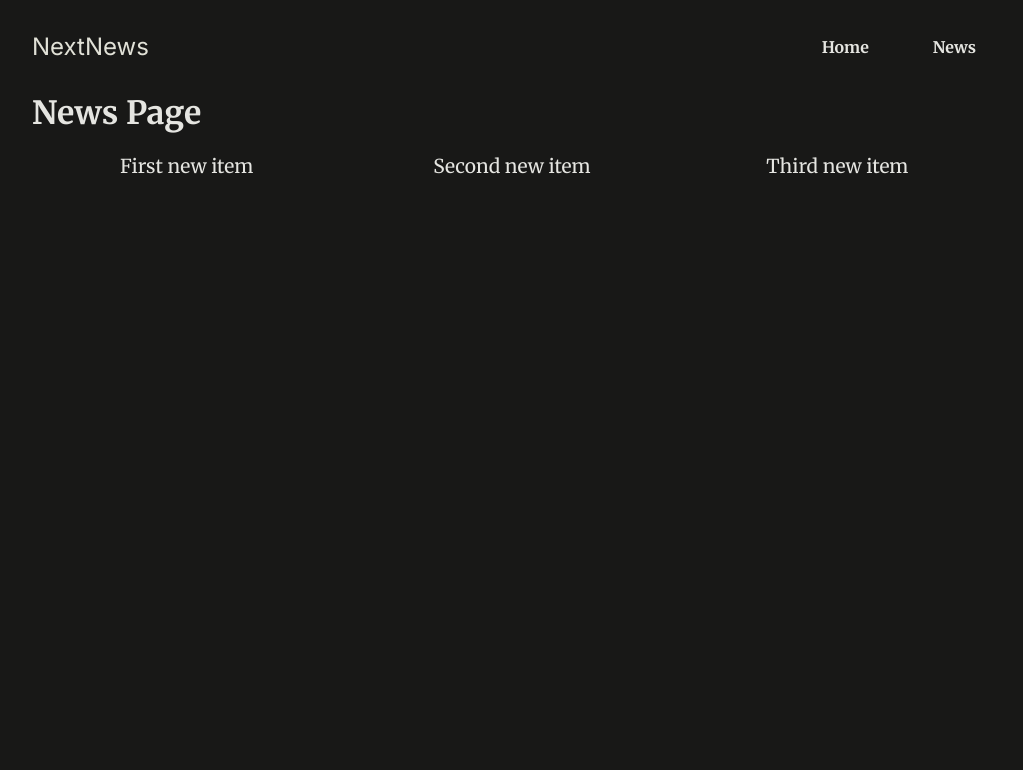
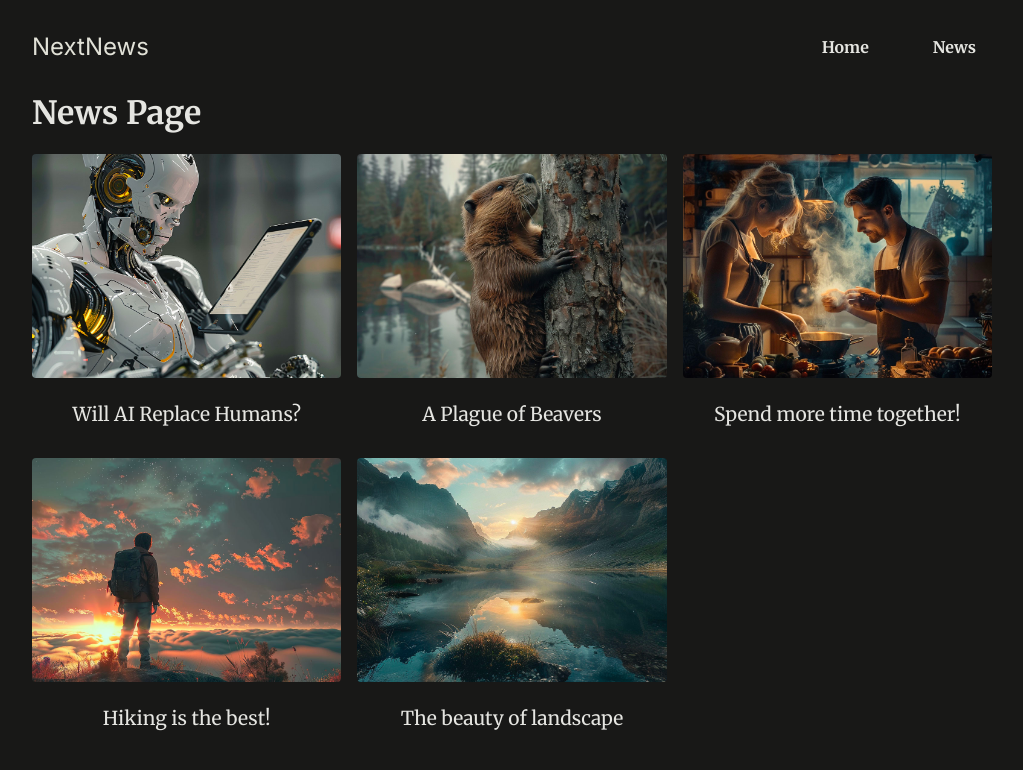
Before and after one commit to Veuge/nextjs-practice, a Next.js app in the folder 02-news/: page /news in a window 1280 px wide. Shown: the top 770 px of the page, without its empty margins (128-1151 px from the left). Built offline with nearby package versions, Linux system fonts and the light colour scheme.

Commit message:
02-news: Using dummy data.

```diff
--- a/02-news/app/news/page.jsx
+++ b/02-news/app/news/page.jsx
@@ -1,20 +1,16 @@
 import Link from "next/link";
-
-const news = [
-  { id: 'first-news', title: 'First new item' },
-  { id: 'second-news', title: 'Second new item' },
-  { id: 'third-news', title: 'Third new item' },
-];
+import { DUMMY_NEWS } from "@/dummy-news";
 
 export default function NewsPage() {
   return (
     <>
       <h1>News Page</h1>
       <ul className="news-list">
-        {news.map((newDetails) => (
+        {DUMMY_NEWS.map((newDetails) => (
           <li>
-            <Link key={newDetails.id} href={`/news/${newDetails.id}`}>
-              {newDetails.title}
+            <Link key={newDetails.id} href={`/news/${newDetails.slug}`}>
+              <img src={`/images/news/${newDetails.image}`} alt={newDetails.title} />
+              <span>{newDetails.title}</span>
             </Link>
           </li>
         ))}
--- /dev/null
+++ b/02-news/dummy-news.js
@@ -0,0 +1,43 @@
+export const DUMMY_NEWS = [
+  {
+    id: 'n1',
+    slug: 'will-ai-replace-humans',
+    title: 'Will AI Replace Humans?',
+    image: 'ai-robot.jpg',
+    date: '2021-07-01',
+    content:
+      'Since late 2022 AI is on the rise and therefore many people worry whether AI will replace humans. The answer is not that simple. AI is a tool that can be used to automate tasks, but it can also be used to augment human capabilities. The future is not set in stone, but it is clear that AI will play a big role in the future. The question is how we will use it.',
+  },
+  {
+    id: 'n2',
+    slug: 'beaver-plague',
+    title: 'A Plague of Beavers',
+    image: 'beaver.jpg',
+    date: '2022-05-01',
+    content: 'Beavers are taking over the world. They are building dams everywhere and flooding entire cities. What can we do to stop them?',
+  },
+  {
+    id: 'n3',
+    slug: 'couple-cooking',
+    title: 'Spend more time together!',
+    image: 'couple-cooking.jpg',
+    date: '2024-03-01',
+    content: 'Cooking together is a great way to spend more time with your partner. It is fun and you get to eat something delicious afterwards. What are you waiting for? Get cooking!',
+  },
+  {
+    id: 'n4',
+    slug: 'hiking',
+    title: 'Hiking is the best!',
+    image: 'hiking.jpg',
+    date: '2024-01-01',
+    content: 'Hiking is a great way to get some exercise and enjoy the great outdoors. It is also a great way to clear your mind and reduce stress. So what are you waiting for? Get out there and start hiking!',
+  },
+  {
+    id: 'n5',
+    slug: 'landscape',
+    title: 'The beauty of landscape',
+    image: 'landscape.jpg',
+    date: '2022-07-01',
+    content: 'Landscape photography is a great way to capture the beauty of nature. It is also a great way to get outside and enjoy the great outdoors. So what are you waiting for? Get out there and start taking some pictures!',
+  },
+];
```
Also changed, not shown: 02-news/app/news/[id]/page.jsx (+17 -1 lines).
